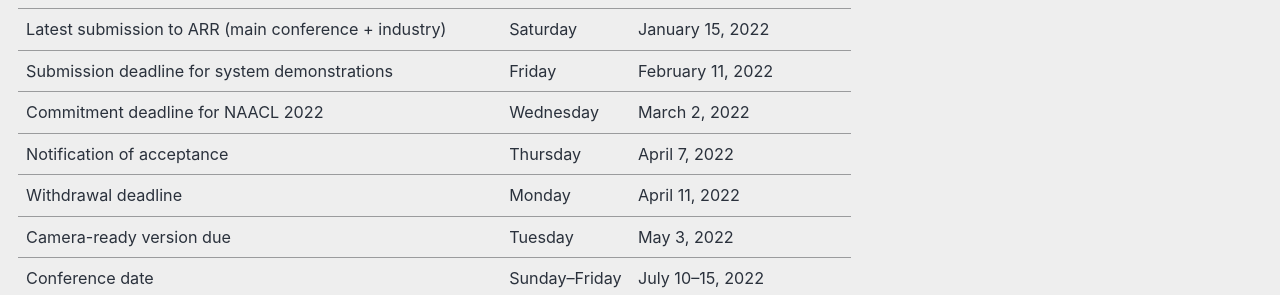
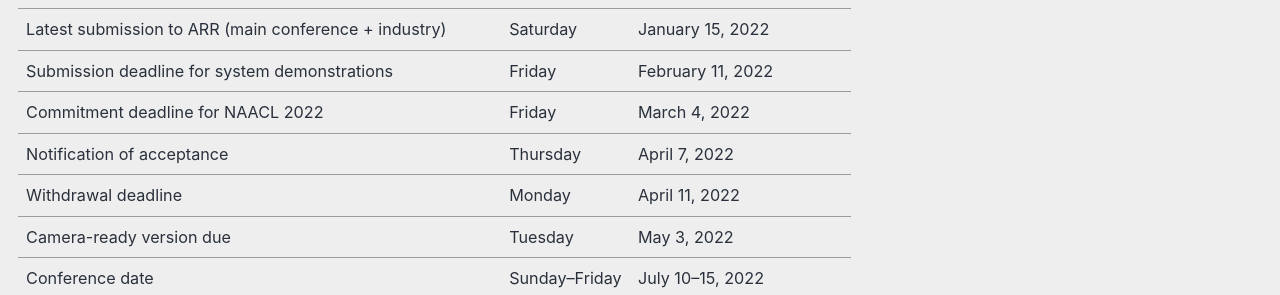
Before and after one commit to naacl-org/naacl-2022-website, a Jekyll site: the page built from _pages/home.md, in a window 1280 px wide. Shown: the part 995-1290 px from the top of the page. Built offline with Jekyll 4.4.1, drawn with Linux system fonts in a browser that asks for light colours; cached includes are drawn as plain includes; comment, search, counter and statistics services are not loaded.

Commit message:
Update commitment deadline to March 4

```diff
--- a/_pages/home.md
+++ b/_pages/home.md
@@ -42,7 +42,7 @@ See details regarding the ACL Rolling Review (ARR) process in the [Call for Main
 | Anonymity period begins | | [1 month before submission](https://aclrollingreview.org/cfp#anonymity-period) |
 | Latest submission to ARR (main conference + industry) | Saturday | January 15, 2022 |
 | Submission deadline for system demonstrations | Friday | February 11, 2022 |
-| Commitment deadline for NAACL 2022 | Wednesday | March 2, 2022 |
+| Commitment deadline for NAACL 2022 | Friday | March 4, 2022 |
 | Notification of acceptance | Thursday | April 7, 2022 |
 | Withdrawal deadline | Monday | April 11, 2022 |
 | Camera-ready version due | Tuesday | May 3, 2022 |
```
Also changed, not shown: _pages/calls/papers.md (+1 -1 lines).
